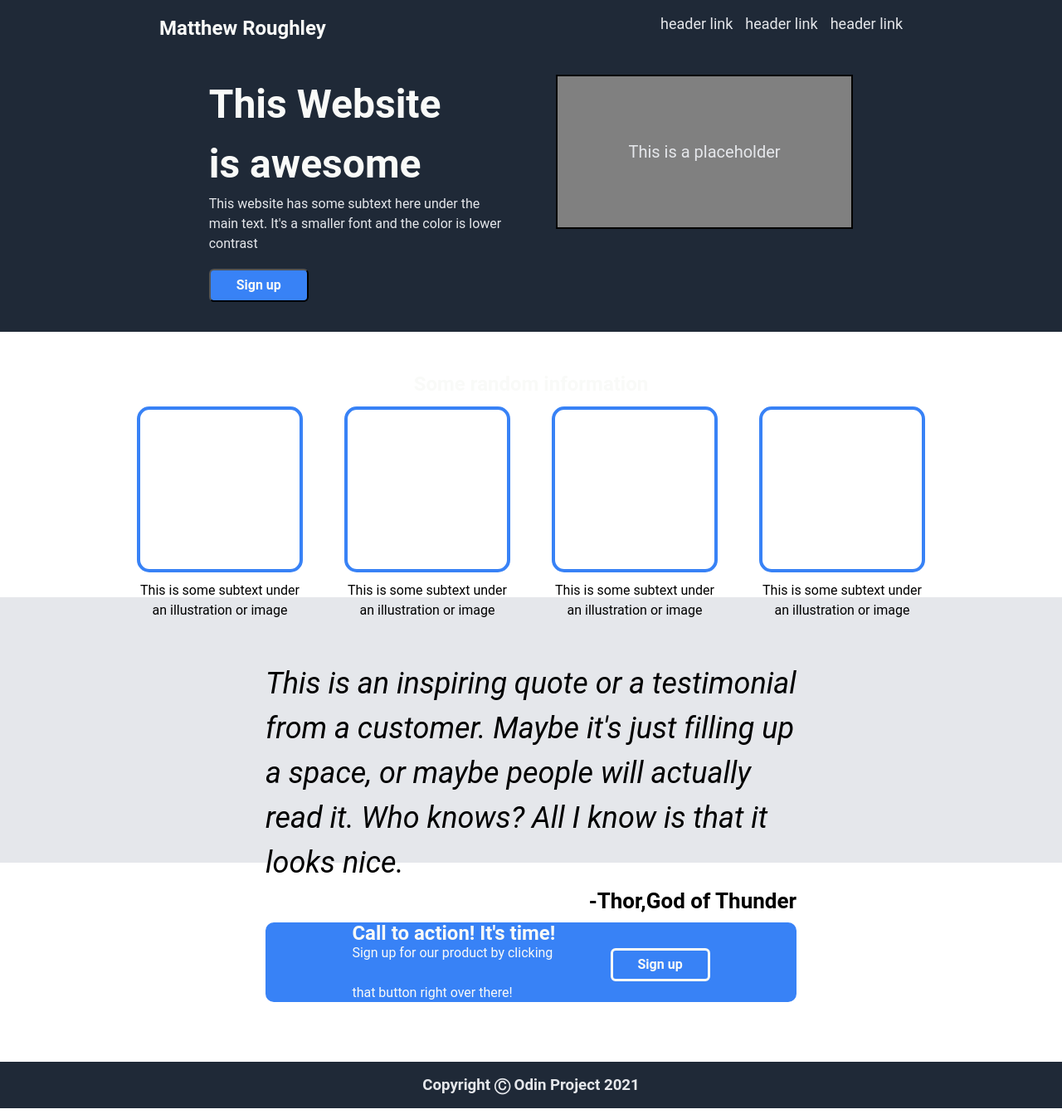
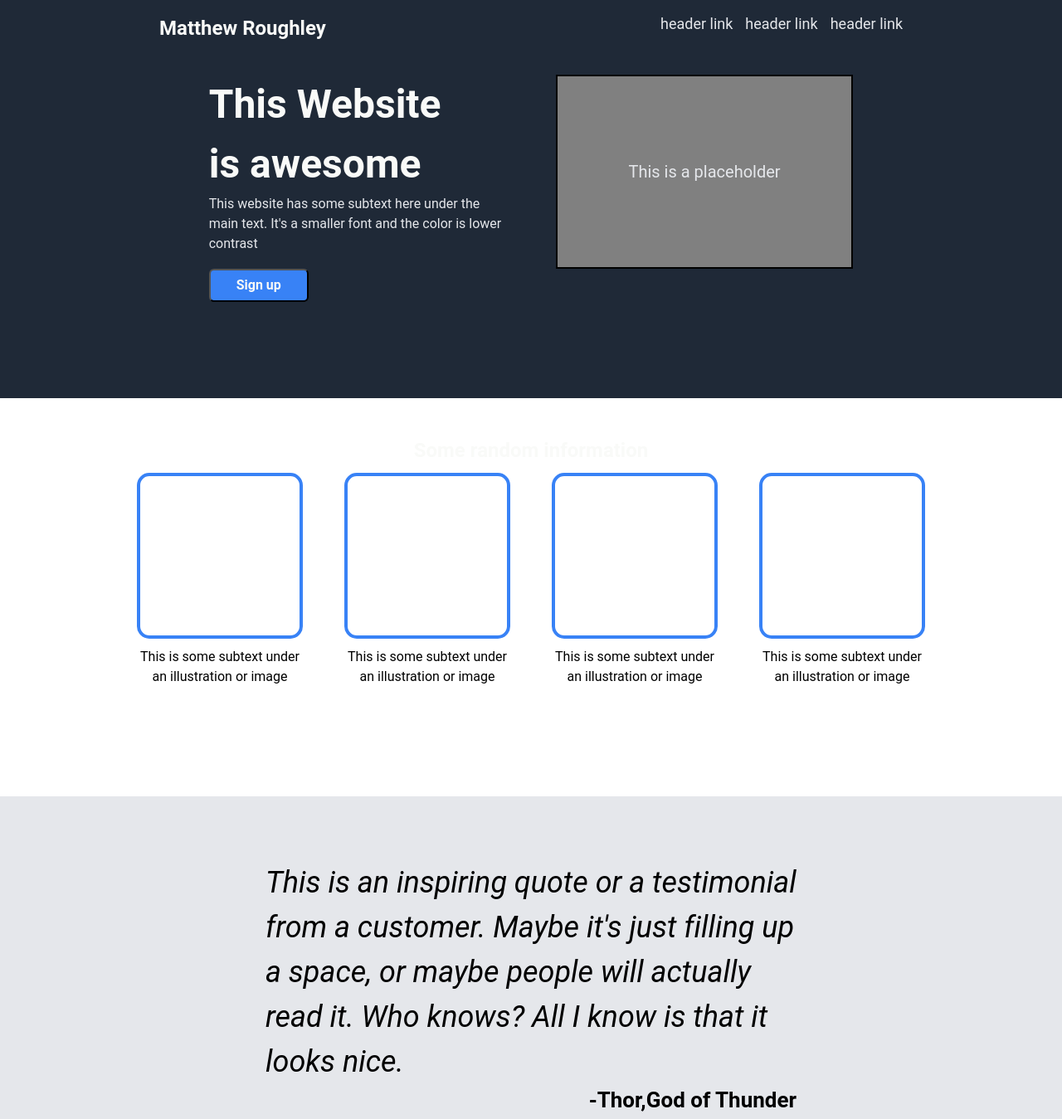
Before and after one commit to MattRoughley/landing-page, a plain HTML site: page index.html in a window 1280 px wide. Shown: the top 1349 px of the page at 83% size. Drawn offline with Linux system fonts and the light colour scheme.

Commit message:
Update styling.css

```diff
--- a/styling.css
+++ b/styling.css
@@ -125,7 +125,7 @@ select {
     display:flex;
     justify-content: space-evenly;
     background-color: #1f2937;
-    height: 50vh;
+    height: 60vh;
     padding-left: 15%;
     padding-right: 15%;
     padding-top: 7%;
@@ -174,7 +174,7 @@ select {
     padding-right: 15%;
     padding-top: 3%;
     align-items: center;
-    height: 40vh;
+    height: 60vh;
 }
 
 .box-container{
@@ -203,7 +203,7 @@ select {
 
 .quote{
     background-color: #e5e7eb;
-    height: 40vh;
+    height: 66vh;
     padding-left: 25%;
     padding-right: 25%;
     padding-top: 6%;
@@ -227,7 +227,7 @@ select {
 
 .call-action{
    display:flex;
-    height: 30vh;
+    height: 40vh;
     justify-content: center;
     align-items: center;
 }
@@ -241,7 +241,7 @@ select {
     gap: 40px;
     background-color: #3882f6;
     width: 50%;
-    height: 40%;
+    height: 45%;
     padding-left: 8% ;
     padding-right: 8%;
     padding-top:2%;
```
